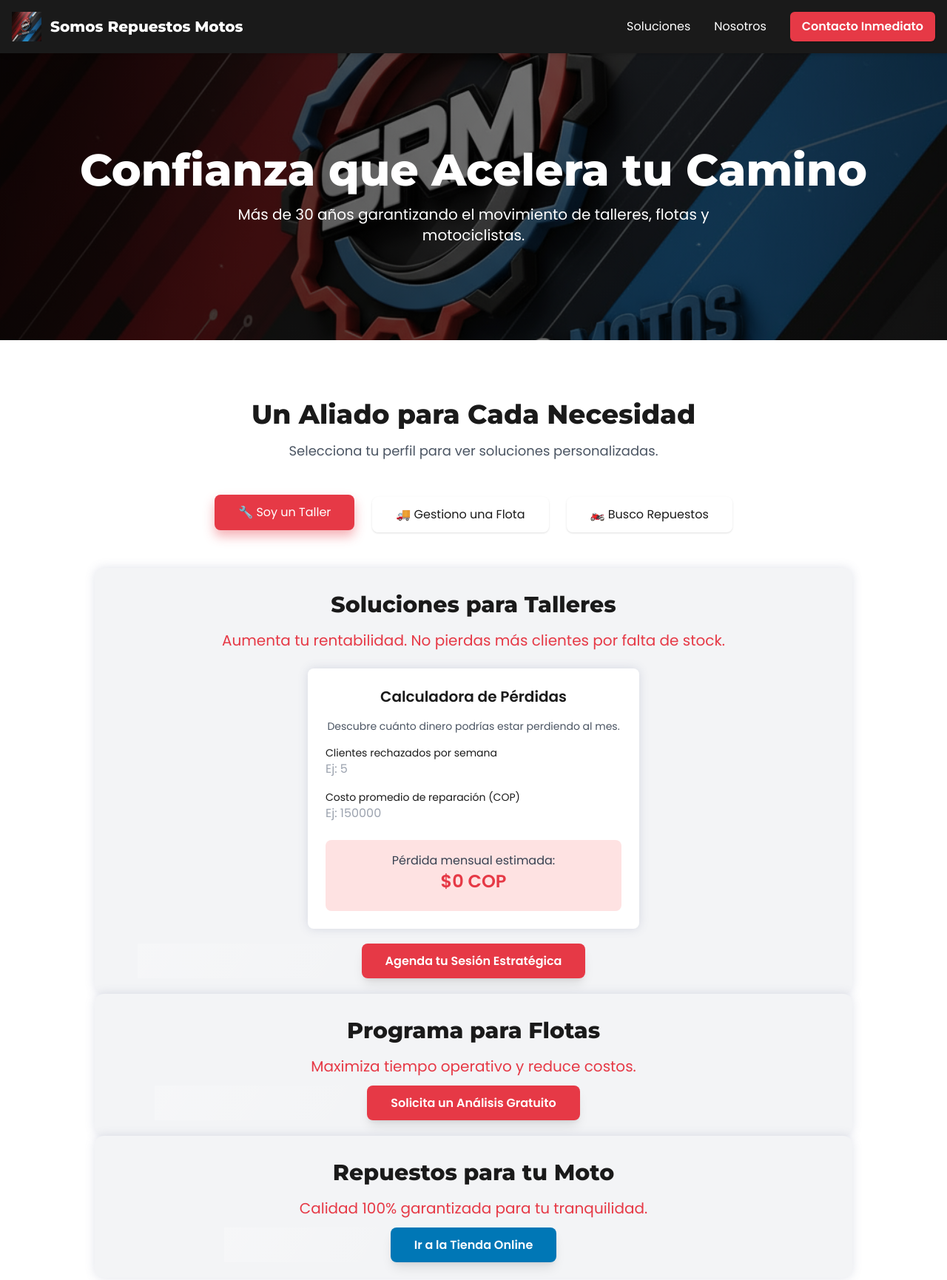
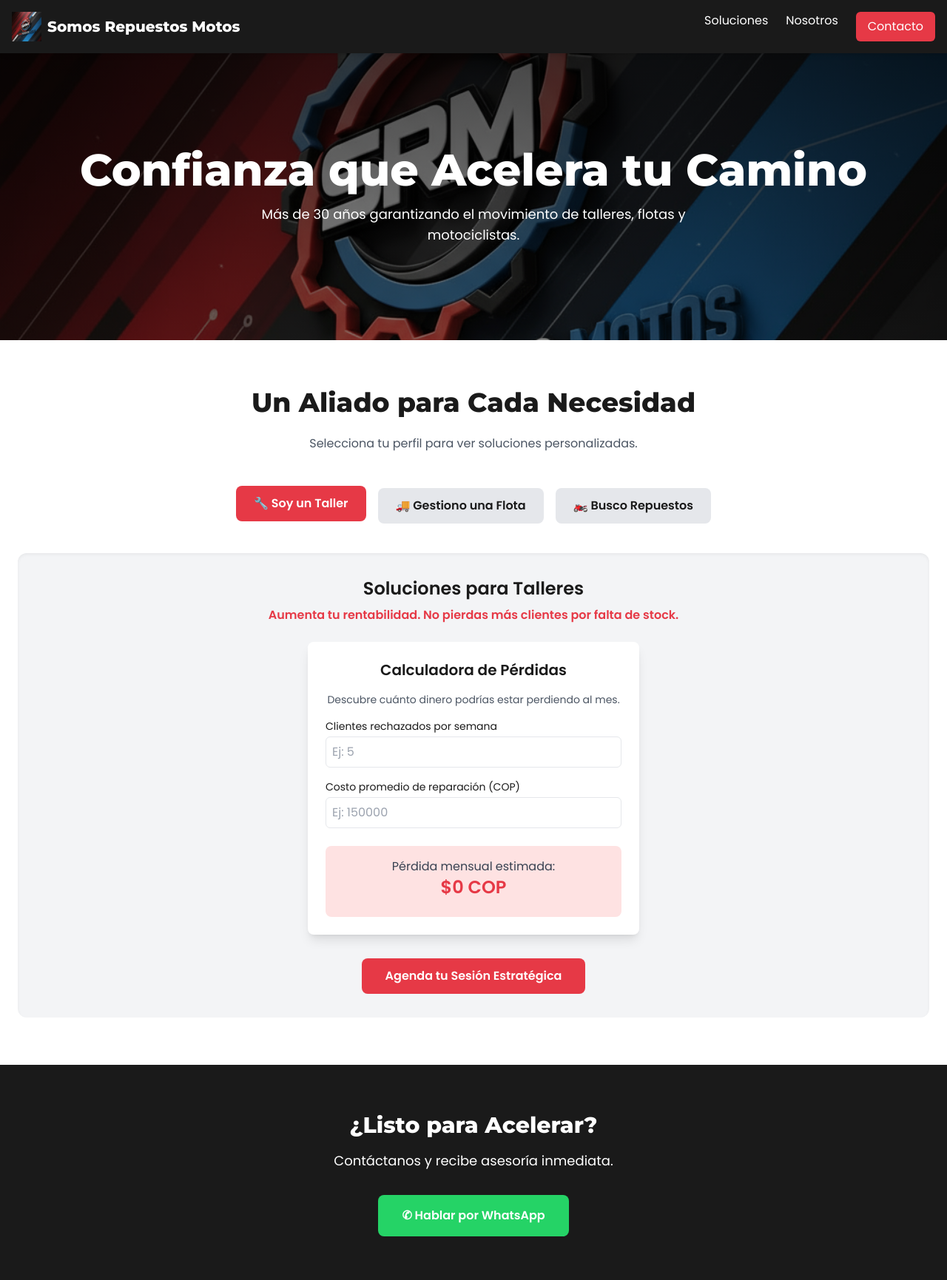
Before and after one commit to somosrepuestosmotos-coder/web, a plain HTML site: page index.html in a window 1280 px wide. Shown: the top 1731 px of the page at 74% size. Drawn offline with nearby package versions, Linux system fonts and the light colour scheme.

Commit message:
Add files via upload

```diff
--- a/index.html
+++ b/index.html
@@ -1,8 +1,8 @@
 <!DOCTYPE html>
 <html lang="es">
 <head>
-  <meta charset="UTF-8">
-  <meta name="viewport" content="width=device-width, initial-scale=1.0">
+  <meta charset="UTF-8" />
+  <meta name="viewport" content="width=device-width, initial-scale=1.0" />
   <title>Somos Repuestos Motos | Confianza que Acelera tu Camino</title>
 
   <!-- Favicons -->
@@ -13,7 +13,7 @@
 
   <!-- Open Graph -->
   <meta property="og:title" content="Somos Repuestos Motos | Confianza que Acelera tu Camino">
-  <meta property="og:description" content="Más de 30 años garantizando el movimiento de talleres, flotas y motociclistas. Descubre la solución experta que necesitas.">
+  <meta property="og:description" content="Más de 30 años de experiencia garantizando el movimiento de talleres, flotas y motociclistas.">
   <meta property="og:image" content="https://somosrepuestosmotos-coder.github.io/qkweb/android-chrome-512x512.png">
   <meta property="og:url" content="https://somosrepuestosmotos-coder.github.io/qkweb/">
   <meta property="og:type" content="website">
@@ -21,247 +21,161 @@
   <!-- Twitter -->
   <meta name="twitter:card" content="summary_large_image">
   <meta name="twitter:title" content="Somos Repuestos Motos | Confianza que Acelera tu Camino">
-  <meta name="twitter:description" content="Soluciones expertas para talleres, flotas y motociclistas.">
+  <meta name="twitter:description" content="Soluciones para talleres, flotas y motociclistas.">
   <meta name="twitter:image" content="https://somosrepuestosmotos-coder.github.io/qkweb/android-chrome-512x512.png">
 
-  <!-- TailwindCSS -->
   <script src="https://cdn.tailwindcss.com"></script>
   <link href="https://fonts.googleapis.com/css2?family=Montserrat:wght@800&family=Poppins:wght@400;600&display=swap" rel="stylesheet">
 
   <style>
-    :root {
-      --rojo-energia: #E63946;
-      --azul-confianza: #0077B6;
-      --negro-tecnico: #1A1A1A;
-      --gris-fondo: #f8f9fa;
-      --blanco-puro: #ffffff;
-    }
-
     body {
       font-family: 'Poppins', sans-serif;
-      background-color: var(--gris-fondo);
-      color: var(--negro-tecnico);
-      scroll-behavior: smooth;
-      transition: background-color 0.4s ease, color 0.4s ease;
+      background-color: #f8f9fa;
+      color: #1A1A1A;
     }
-
-    h1, h2, h3, .font-title { font-family: 'Montserrat', sans-serif; font-weight: 800; }
-
+    h1, h2, h3 {
+      font-family: 'Montserrat', sans-serif;
+      font-weight: 800;
+    }
     .hero-bg {
-      background-image: linear-gradient(to right, rgba(0,0,0,0.7), rgba(0,0,0,0.4)), url('freepik__the-style-is-3d-model-with-octane-render-volumetri__61153.png');
-      background-size: cover;
-      background-position: center;
+      background: linear-gradient(rgba(0,0,0,0.7), rgba(0,0,0,0.4)), url('freepik__the-style-is-3d-model-with-octane-render-volumetri__61153.png') center/cover no-repeat;
     }
-
-    nav a {
-      position: relative;
+    .avatar-btn.active {
+      background-color: #E63946;
       color: #fff;
-      text-decoration: none;
-      transition: color 0.3s ease;
-    }
-    nav a::after {
-      content: '';
-      position: absolute;
-      left: 50%;
-      bottom: -4px;
-      width: 0;
-      height: 2px;
-      background: linear-gradient(90deg, var(--rojo-energia), var(--azul-confianza));
-      transition: all 0.3s ease;
-      transform: translateX(-50%);
-    }
-    nav a:hover::after { width: 80%; }
-
-    .btn-efecto {
-      position: relative;
-      overflow: hidden;
+      transform: translateY(-3px);
       transition: all 0.3s ease;
     }
-    .btn-efecto::after {
-      content: "";
-      position: absolute;
-      top: 0; left: -100%;
-      width: 100%; height: 100%;
-      background: linear-gradient(120deg, rgba(255,255,255,0.25), rgba(255,255,255,0));
-      transition: all 0.6s ease;
+    .avatar-btn {
+      transition: all 0.3s ease;
     }
-    .btn-efecto:hover::after { left: 100%; }
-    .btn-efecto:hover {
-      transform: translateY(-3px);
-      box-shadow: 0 8px 20px rgba(0,0,0,0.2), 0 0 15px rgba(230,57,70,0.3);
+    .content-section { display: none; }
+    .content-section.active { display: block; }
+    .cta {
+      transition: all 0.3s ease;
     }
-
-    .btn-red { background-color: var(--rojo-energia); }
-    .btn-red:hover { background-color: #C22F3A; }
-    .btn-blue { background-color: var(--azul-confianza); }
-    .btn-blue:hover { background-color: #005f90; }
-
-    .avatar-btn.active {
-      background-color: var(--rojo-energia);
-      color: white;
-      transform: translateY(-3px);
-      box-shadow: 0 8px 15px rgba(230,57,70,0.4);
-    }
-
-    section {
-      opacity: 0;
-      transform: translateY(30px);
-      transition: all 0.8s ease-out;
-    }
-    section.visible { opacity: 1; transform: translateY(0); }
-
-    .soft-glow { animation: glow 3s ease-in-out infinite alternate; }
-    @keyframes glow {
-      from { box-shadow: 0 0 10px rgba(0,119,182,0.15); }
-      to { box-shadow: 0 0 25px rgba(230,57,70,0.3); }
-    }
-
-    @media (prefers-color-scheme: dark) {
-      body { background-color: #0e0e0e; color: #e2e2e2; }
-      header, footer { background-color: #111; }
-      section.bg-white { background-color: #1b1b1b; }
-      .bg-gray-100 { background-color: #1f1f1f; }
-      .btn-red:hover, .btn-blue:hover { filter: brightness(1.2); }
-      nav a::after { background: linear-gradient(90deg, var(--azul-confianza), var(--rojo-energia)); }
+    .cta:hover {
+      transform: translateY(-2px);
+      box-shadow: 0 6px 15px rgba(0,0,0,0.2);
     }
   </style>
 </head>
 
-<body>
-  <header class="bg-[#1A1A1A] text-white p-4 shadow-md sticky top-0 z-50">
+<body class="bg-gray-50">
+  <header class="bg-[#1A1A1A] text-white p-4 sticky top-0 z-50 shadow-md">
     <div class="container mx-auto flex justify-between items-center">
-      <a href="#" class="flex items-center">
-        <img src="android-chrome-192x192.png" alt="Logo" class="h-10 mr-3">
-        <span class="text-xl font-title">Somos Repuestos Motos</span>
-      </a>
-      <nav class="hidden md:flex space-x-8 items-center">
-        <a href="#soluciones">Soluciones</a>
-        <a href="#nosotros">Nosotros</a>
-        <a href="#contacto" class="btn-efecto btn-red px-4 py-2 rounded-md font-semibold shadow">Contacto Inmediato</a>
+      <div class="flex items-center">
+        <img src="android-chrome-192x192.png" class="h-10 mr-2" alt="logo">
+        <h1 class="text-lg md:text-xl font-bold">Somos Repuestos Motos</h1>
+      </div>
+      <nav class="hidden md:flex space-x-6">
+        <a href="#soluciones" class="hover:text-[#E63946]">Soluciones</a>
+        <a href="#nosotros" class="hover:text-[#E63946]">Nosotros</a>
+        <a href="#contacto" class="bg-[#E63946] px-4 py-2 rounded-md hover:bg-red-700 transition-colors">Contacto</a>
       </nav>
     </div>
   </header>
 
-  <main>
-    <section id="hero" class="hero-bg text-white text-center py-24 md:py-32">
-      <div class="container mx-auto px-6">
-        <h2 class="text-5xl md:text-6xl font-title mb-4">Confianza que Acelera tu Camino</h2>
-        <p class="text-lg md:text-xl max-w-3xl mx-auto">Más de 30 años garantizando el movimiento de talleres, flotas y motociclistas.</p>
-      </div>
+  <section class="hero-bg text-white text-center py-24 md:py-32">
+    <h2 class="text-4xl md:text-6xl font-bold">Confianza que Acelera tu Camino</h2>
+    <p class="text-lg mt-4 max-w-2xl mx-auto">Más de 30 años garantizando el movimiento de talleres, flotas y motociclistas.</p>
   </section>
 
-    <section id="soluciones" class="py-16 md:py-20 bg-white">
+  <main>
+    <section id="soluciones" class="py-16 bg-white">
       <div class="container mx-auto px-6">
-        <div class="text-center mb-12">
-          <h3 class="text-4xl font-title">Un Aliado para Cada Necesidad</h3>
-          <p class="mt-4 text-lg text-gray-600">Selecciona tu perfil para ver soluciones personalizadas.</p>
+        <h3 class="text-3xl md:text-4xl font-bold text-center mb-6">Un Aliado para Cada Necesidad</h3>
+        <p class="text-center mb-12 text-gray-600">Selecciona tu perfil para ver soluciones personalizadas.</p>
+
+        <div id="avatar-selector" class="flex flex-col md:flex-row justify-center gap-4 mb-10">
+          <button data-view="taller" class="avatar-btn active bg-gray-200 hover:bg-gray-300 py-3 px-6 rounded-lg font-semibold">🔧 Soy un Taller</button>
+          <button data-view="flota" class="avatar-btn bg-gray-200 hover:bg-gray-300 py-3 px-6 rounded-lg font-semibold">🚚 Gestiono una Flota</button>
+          <button data-view="particular" class="avatar-btn bg-gray-200 hover:bg-gray-300 py-3 px-6 rounded-lg font-semibold">🏍️ Busco Repuestos</button>
         </div>
 
-        <div id="avatar-selector" class="flex flex-col md:flex-row justify-center items-center gap-6 mb-12">
-          <button data-view="taller" class="avatar-btn active py-3 px-8 rounded-lg shadow btn-efecto">🔧 Soy un Taller</button>
-          <button data-view="flota" class="avatar-btn py-3 px-8 rounded-lg shadow btn-efecto">🚚 Gestiono una Flota</button>
-          <button data-view="particular" class="avatar-btn py-3 px-8 rounded-lg shadow btn-efecto">🏍️ Busco Repuestos</button>
-        </div>
-
-        <div id="dynamic-content-container" class="max-w-5xl mx-auto">
         <!-- Taller -->
         <div id="taller-content" class="content-section active">
-            <div class="bg-gray-100 p-8 rounded-xl shadow-inner soft-glow">
-              <h4 class="text-3xl font-title text-center mb-4">Soluciones para Talleres</h4>
-              <p class="text-xl text-center text-[#E63946] mb-6">Aumenta tu rentabilidad. No pierdas más clientes por falta de stock.</p>
+          <div class="bg-gray-100 p-8 rounded-xl shadow-inner">
+            <h4 class="text-2xl font-bold text-center mb-2">Soluciones para Talleres</h4>
+            <p class="text-center text-[#E63946] font-semibold mb-6">Aumenta tu rentabilidad. No pierdas más clientes por falta de stock.</p>
 
-              <!-- Calculadora mejorada -->
-              <div class="bg-white dark:bg-[#1a1a1a] p-6 rounded-lg shadow-lg soft-glow max-w-md mx-auto">
+            <div class="bg-white p-6 rounded-lg shadow-lg max-w-md mx-auto">
               <h5 class="text-xl font-semibold text-center mb-4">Calculadora de Pérdidas</h5>
-                <p class="text-sm text-center text-gray-600 dark:text-gray-400 mb-4">
-                  Descubre cuánto dinero podrías estar perdiendo al mes.
-                </p>
+              <p class="text-sm text-center text-gray-600 mb-4">Descubre cuánto dinero podrías estar perdiendo al mes.</p>
 
               <div class="space-y-4">
                 <div>
                   <label for="lost-clients" class="block text-sm font-medium">Clientes rechazados por semana</label>
-                    <input type="number" id="lost-clients" min="0" class="w-full rounded-md border-gray-300 focus:border-[#0077B6] dark:bg-[#111] dark:text-gray-100" placeholder="Ej: 5">
+                  <input id="lost-clients" type="number" min="0" class="mt-1 w-full border rounded-md p-2" placeholder="Ej: 5">
                 </div>
                 <div>
                   <label for="avg-repair" class="block text-sm font-medium">Costo promedio de reparación (COP)</label>
-                    <input type="number" id="avg-repair" min="0" class="w-full rounded-md border-gray-300 focus:border-[#0077B6] dark:bg-[#111] dark:text-gray-100" placeholder="Ej: 150000">
+                  <input id="avg-repair" type="number" min="0" class="mt-1 w-full border rounded-md p-2" placeholder="Ej: 150000">
                 </div>
               </div>
 
-                <div class="mt-6 text-center bg-red-100 dark:bg-[#2b1f1f] p-4 rounded-lg transition-all duration-500">
-                  <p class="text-gray-700 dark:text-gray-300">Pérdida mensual estimada:</p>
+              <div class="mt-6 text-center bg-red-100 p-4 rounded-lg">
+                <p class="text-gray-700">Pérdida mensual estimada:</p>
                 <p id="loss-result" class="text-2xl font-bold text-[#E63946]">$0 COP</p>
-                  <p id="loss-feedback" class="text-sm mt-2 text-gray-600 dark:text-gray-400"></p>
+                <p id="loss-feedback" class="text-sm mt-2 text-gray-600"></p>
               </div>
             </div>
 
             <div class="text-center mt-8">
-                <a href="#contacto" class="btn-efecto btn-red text-white font-bold py-3 px-8 rounded-lg shadow-lg">Agenda tu Sesión Estratégica</a>
+              <a href="#contacto" class="cta bg-[#E63946] text-white font-bold py-3 px-8 rounded-lg inline-block">Agenda tu Sesión Estratégica</a>
             </div>
           </div>
         </div>
 
         <!-- Flota -->
         <div id="flota-content" class="content-section">
-            <div class="bg-gray-100 p-8 rounded-xl shadow-inner soft-glow text-center">
-              <h4 class="text-3xl font-title mb-4">Programa para Flotas</h4>
-              <p class="text-xl text-[#E63946] mb-6">Maximiza tiempo operativo y reduce costos.</p>
-              <a href="#contacto" class="btn-efecto btn-red text-white font-bold py-3 px-8 rounded-lg shadow-lg">Solicita un Análisis Gratuito</a>
+          <div class="bg-gray-100 p-8 rounded-xl shadow-inner text-center">
+            <h4 class="text-2xl font-bold mb-4">Programa para Flotas</h4>
+            <p class="text-[#E63946] font-semibold mb-6">Maximiza el tiempo operativo y reduce costos de mantenimiento.</p>
+            <a href="#contacto" class="cta bg-[#E63946] text-white font-bold py-3 px-8 rounded-lg inline-block">Solicita un Análisis Gratuito</a>
           </div>
         </div>
 
         <!-- Particular -->
         <div id="particular-content" class="content-section">
-            <div class="bg-gray-100 p-8 rounded-xl shadow-inner soft-glow text-center">
-              <h4 class="text-3xl font-title mb-4">Repuestos para tu Moto</h4>
-              <p class="text-xl text-[#E63946] mb-6">Calidad 100% garantizada para tu tranquilidad.</p>
-
-              <!-- Botón corregido -->
+          <div class="bg-gray-100 p-8 rounded-xl shadow-inner text-center">
+            <h4 class="text-2xl font-bold mb-4">Repuestos para tu Moto</h4>
+            <p class="text-[#E63946] font-semibold mb-6">Conduce con tranquilidad. Repuestos de calidad garantizada.</p>
             <a href="https://somosrepuestosmotos-coder.github.io/qkweb/"
                onclick="window.open(this.href, '_blank'); return false;"
-                 class="btn-efecto btn-blue text-white font-bold py-3 px-8 rounded-lg shadow-lg">
+               class="cta bg-[#0077B6] text-white font-bold py-3 px-8 rounded-lg inline-block">
                Ir a la Tienda Online
             </a>
           </div>
         </div>
       </div>
-      </div>
     </section>
 
-    <section id="contacto" class="py-16 md:py-20 bg-[#1A1A1A] text-white text-center">
-      <div class="container mx-auto px-6">
-        <h3 class="text-4xl font-title mb-4">¿Listo para Acelerar?</h3>
-        <p class="text-lg max-w-2xl mx-auto mb-8">Contáctanos y recibe asesoría inmediata.</p>
-        <a href="https://wa.me/573001727754?text=Hola%2C%20necesito%20asesor%C3%ADa%20con%20repuestos." target="_blank" class="btn-efecto bg-[#25D366] text-white font-bold py-4 px-8 rounded-lg shadow-lg hover:bg-green-600">✆ Hablar por WhatsApp</a>
-      </div>
+    <section id="contacto" class="py-16 bg-[#1A1A1A] text-white text-center">
+      <h3 class="text-3xl font-bold mb-4">¿Listo para Acelerar?</h3>
+      <p class="text-lg mb-8">Contáctanos y recibe asesoría inmediata.</p>
+      <a href="https://wa.me/573001727754?text=Hola,%20necesito%20asesoría%20con%20repuestos." target="_blank" class="cta bg-[#25D366] text-white font-bold py-4 px-8 rounded-lg inline-block">✆ Hablar por WhatsApp</a>
     </section>
   </main>
 
-  <footer class="bg-gray-900 text-gray-400 py-8 text-center">
+  <footer class="bg-gray-900 text-gray-400 text-center py-8">
     <p>&copy; 2025 Somos Repuestos Motos. Todos los derechos reservados.</p>
   </footer>
 
   <script>
-    const sections = document.querySelectorAll('section');
-    const observer = new IntersectionObserver(entries => {
-      entries.forEach(entry => { if (entry.isIntersecting) entry.target.classList.add('visible'); });
-    }, { threshold: 0.2 });
-    sections.forEach(section => observer.observe(section));
-
-    document.addEventListener('DOMContentLoaded', () => {
+    // SPA cambio de vistas
     const buttons = document.querySelectorAll('.avatar-btn');
-      const content = document.querySelectorAll('.content-section');
+    const sections = document.querySelectorAll('.content-section');
     buttons.forEach(btn => {
       btn.addEventListener('click', () => {
         buttons.forEach(b => b.classList.remove('active'));
-          content.forEach(c => c.classList.remove('active'));
+        sections.forEach(s => s.classList.remove('active'));
         btn.classList.add('active');
         document.getElementById(btn.dataset.view + '-content').classList.add('active');
       });
     });
-    });
 
-    document.addEventListener('DOMContentLoaded', () => {
+    // Calculadora de Pérdidas mejorada
     const clientsInput = document.getElementById('lost-clients');
     const repairInput = document.getElementById('avg-repair');
     const result = document.getElementById('loss-result');
@@ -271,21 +185,20 @@
       const clients = Math.max(0, parseFloat(clientsInput.value) || 0);
       const cost = Math.max(0, parseFloat(repairInput.value) || 0);
       const loss = clients * cost * 4.33;
-
       result.textContent = `$${Math.round(loss).toLocaleString('es-CO')} COP`;
-
       if (loss > 0) {
-          let level = "";
-          if (loss < 500000) level = "💡 Pequeña fuga, pero suma con el tiempo.";
-          else if (loss < 2000000) level = "⚙️ Pérdidas notables: revisa tu rotación de stock.";
-          else level = "🚨 Pérdida crítica: estás dejando mucho dinero sobre la mesa.";
-          feedback.textContent = level;
-        } else feedback.textContent = "";
+        let msg = "";
+        if (loss < 500000) msg = "💡 Pequeña fuga, pero suma con el tiempo.";
+        else if (loss < 2000000) msg = "⚙️ Pérdidas notables: revisa tu rotación de stock.";
+        else msg = "🚨 Pérdida crítica: estás dejando mucho dinero sobre la mesa.";
+        feedback.textContent = msg;
+      } else {
+        feedback.textContent = "";
+      }
     }
 
     clientsInput.addEventListener('input', calculateLoss);
     repairInput.addEventListener('input', calculateLoss);
-    });
   </script>
 </body>
 </html>
```
Lines whose indentation alone changed are shown as unchanged.
